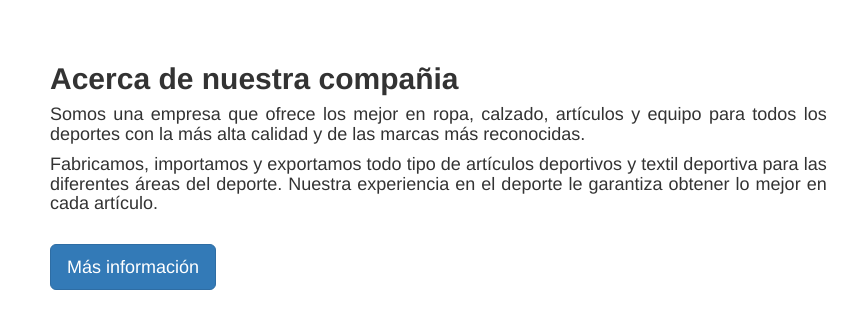
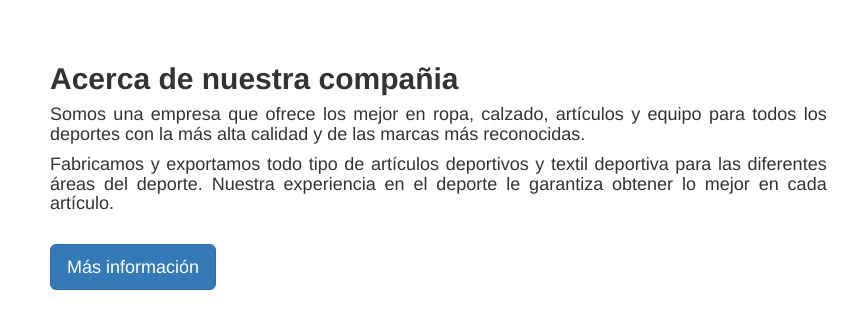
Before and after one commit to isde/Practica-1-TPI, a plain HTML site: page index.html in a window 1280 px wide. Shown: the part 398-718 px from the top of the page, 0-852 px from the left. Drawn offline with nearby package versions, Linux system fonts and the light colour scheme; some packages are replaced by stand-ins of ours.

Commit message:
Correccion

```diff
--- a/index.html
+++ b/index.html
@@ -50,7 +50,7 @@
 			<div class="col-sm-8">
 				<h2><strong>Acerca de nuestra compañia</strong></h2>
 				<h4><p style="text-align: justify;">Somos una empresa que ofrece los mejor en ropa, calzado, artículos y equipo para todos los deportes con la más alta calidad y de las marcas más reconocidas.</p></h4>
-				<h4><p style="text-align: justify;">Fabricamos, importamos y exportamos todo tipo de artículos deportivos y textil deportiva para las diferentes áreas del deporte. Nuestra experiencia en el deporte le garantiza obtener lo mejor en cada artículo.</p></h4><br>
+				<h4><p style="text-align: justify;">Fabricamos y exportamos todo tipo de artículos deportivos y textil deportiva para las diferentes áreas del deporte. Nuestra experiencia en el deporte le garantiza obtener lo mejor en cada artículo.</p></h4><br>
 				<a href="" class="btn btn-primary btn-lg">Más información</a>
 			</div>
 		    <div class="col-sm-4">
```
